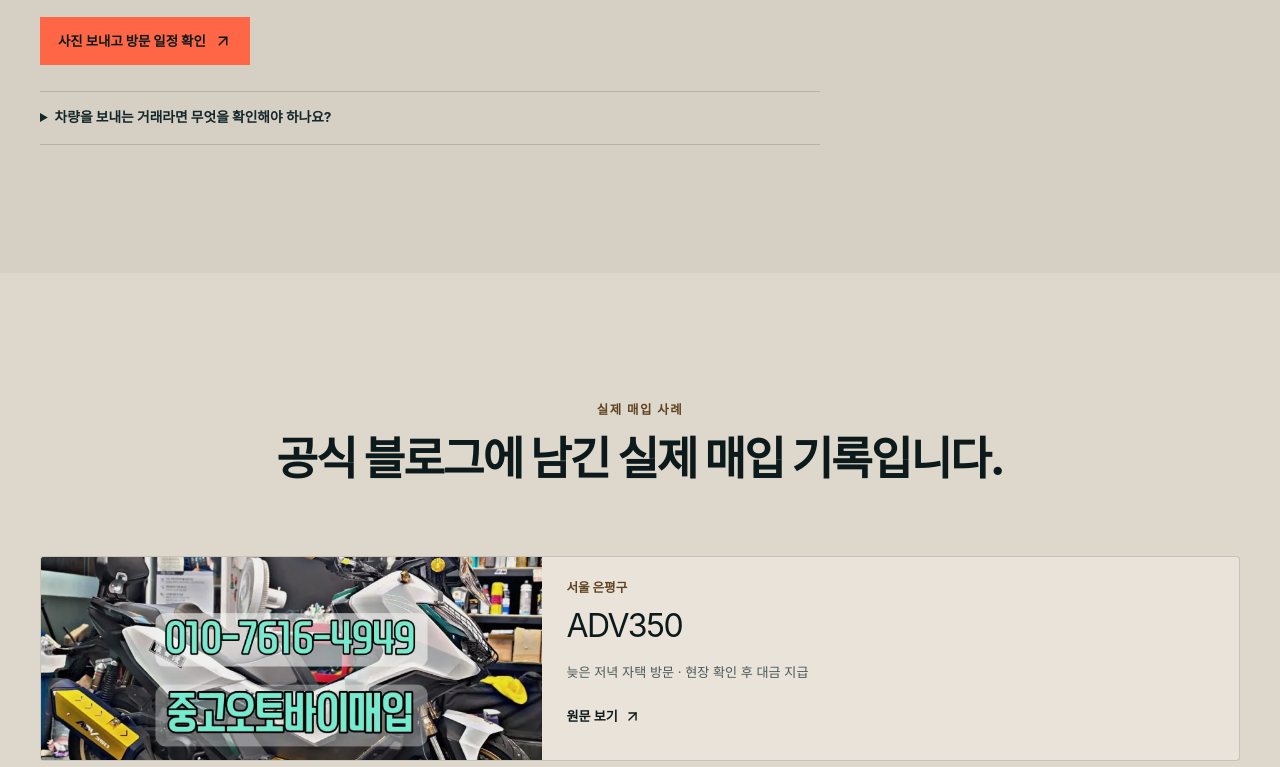
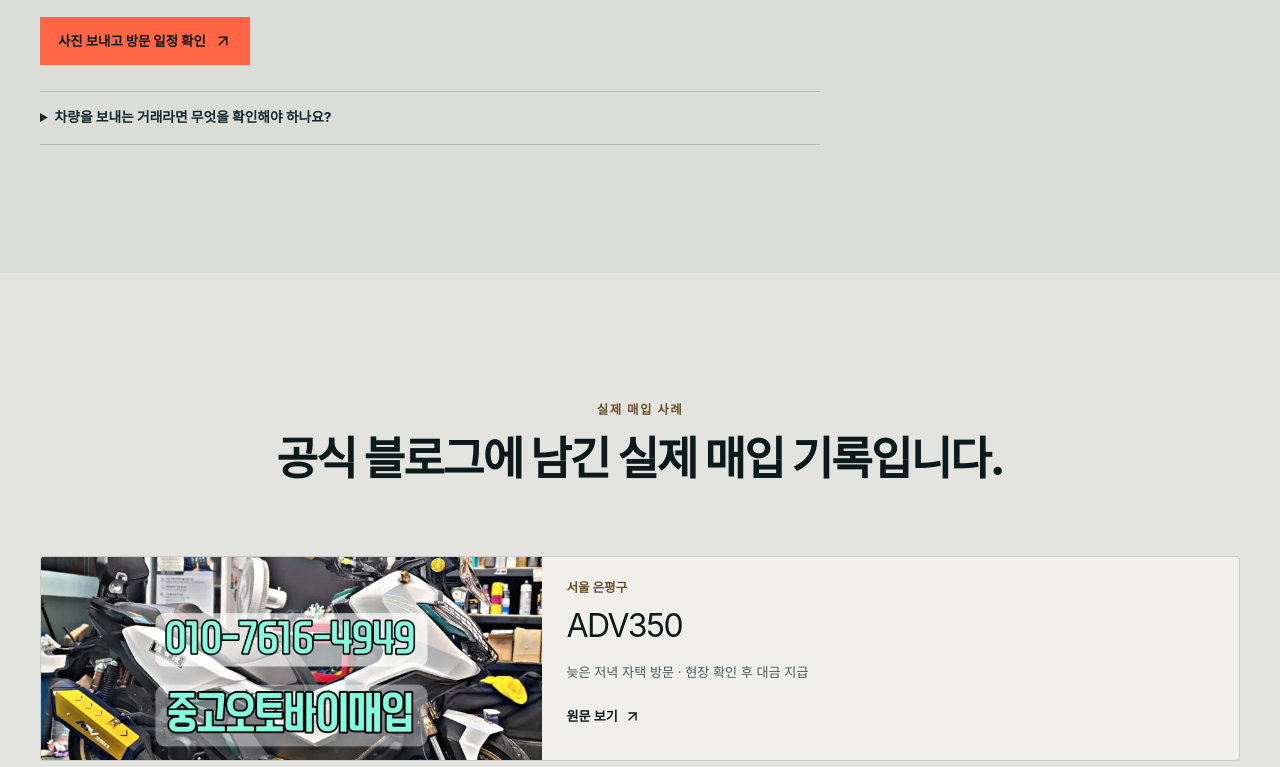
Before and after one commit to 12538253/bike-landing, a Next.js app: page / in a window 1280 px wide. Shown: the part 1593-2360 px from the top of the page. Built offline with nearby package versions, Linux system fonts and the light colour scheme.

Commit message:
feat: unify preview body with mineral gallery surfaces

```diff
--- a/app/globals.css
+++ b/app/globals.css
@@ -5,19 +5,20 @@
   --ink-soft: #132629;
   --paper: #f1ede4;
   --paper-bright: #faf7f0;
-  --surface-bridge: #8f9c99;
-  --surface-base: #d5cfc4;
-  --surface-alt: #ddd7cc;
-  --surface-card: #e9e3d9;
-  --surface-active: #dfcfb5;
+  --gallery-canvas: #daddd8;
+  --gallery-alt: #e3e4df;
+  --gallery-card: #f0efea;
+  --gallery-active: #d7d2c5;
+  --gallery-bridge: #c8ceca;
+  --gallery-footer: #b8bfbb;
   --card: #ded7ca;
-  --line: rgba(12, 26, 28, 0.16);
+  --line: rgba(12, 26, 28, 0.17);
   --line-light: rgba(255, 255, 255, 0.16);
   --muted: #4a595b;
   --muted-light: #a9b7b8;
   --orange: #ff6645;
-  --brass: #b88a4a;
-  --brass-deep: #5f431f;
+  --brass: #6a4f2c;
+  --brass-deep: #6a4f2c;
   --steel: #789094;
   --yellow: #fee500;
   --shell: 1200px;
@@ -38,7 +39,7 @@
 body {
   margin: 0;
   overflow-x: hidden;
-  background: var(--paper);
+  background: var(--gallery-canvas);
   color: var(--ink);
   font-family: Pretendard, -apple-system, BlinkMacSystemFont, "Apple SD Gothic Neo", "Noto Sans KR",
     "Malgun Gothic", sans-serif;
@@ -422,7 +423,7 @@
   position: relative;
   z-index: 3;
   border-bottom: 1px solid var(--line);
-  background: var(--surface-bridge);
+  background: var(--gallery-bridge);
   color: var(--ink);
 }
 
@@ -460,7 +461,7 @@
 }
 
 .section--paper {
-  background: var(--surface-base);
+  background: var(--gallery-canvas);
 }
 
 .section--ink {
@@ -545,7 +546,7 @@
   padding: 20px 22px;
   border-right: 1px solid var(--line);
   border-bottom: 1px solid var(--line);
-  background: var(--surface-card);
+  background: var(--gallery-card);
   font-size: 0.95rem;
   font-weight: 760;
 }
@@ -573,7 +574,7 @@
   overflow: clip;
   border: 1px solid var(--line);
   border-radius: 4px;
-  background: var(--surface-card);
+  background: var(--gallery-card);
 }
 
 .case-card--featured {
@@ -590,7 +591,7 @@
 
 .case-card__media img {
   object-fit: cover;
-  filter: saturate(0.82) contrast(1.04) brightness(0.94);
+  filter: saturate(0.78) contrast(1.03) brightness(1.02);
   transform: scale(1);
   transition: transform 0.45s ease;
 }
@@ -656,7 +657,7 @@
 
 .section--paths {
   overflow: hidden;
-  background: var(--surface-base);
+  background: var(--gallery-canvas);
   color: var(--ink);
 }
 
@@ -706,7 +707,7 @@
 
 .visit-flow__stage {
   min-width: 0;
-  background: var(--surface-card);
+  background: var(--gallery-card);
 }
 
 .visit-flow__stage-summary {
@@ -852,7 +853,7 @@
     position: relative;
     z-index: 1;
     min-height: 176px;
-    background: var(--surface-card);
+    background: var(--gallery-card);
     transition: background 0.2s ease-out;
   }
 
@@ -867,7 +868,7 @@
   }
 
   .visit-flow[data-enhanced="true"] .visit-flow__stage[data-active="true"] .visit-flow__stage-summary {
-    background: var(--surface-active);
+    background: var(--gallery-active);
   }
 
   .visit-flow[data-enhanced="true"] .visit-flow__stage-panel {
@@ -876,7 +877,7 @@
     min-height: 188px;
     padding: 28px clamp(23px, 3vw, 36px) 34px;
     border-top: 1px solid var(--line);
-    background: var(--surface-card);
+    background: var(--gallery-card);
     opacity: 1;
     transition: none;
   }
@@ -901,11 +902,11 @@
 
 .support-section {
   border-top: 1px solid var(--line);
-  background: var(--surface-alt);
+  background: var(--gallery-alt);
 }
 
 .case-section {
-  background: var(--surface-alt);
+  background: var(--gallery-alt);
   color: var(--ink);
 }
 
```
Also changed, not shown: 1 other file (tests, documents, lock files or other folders).
